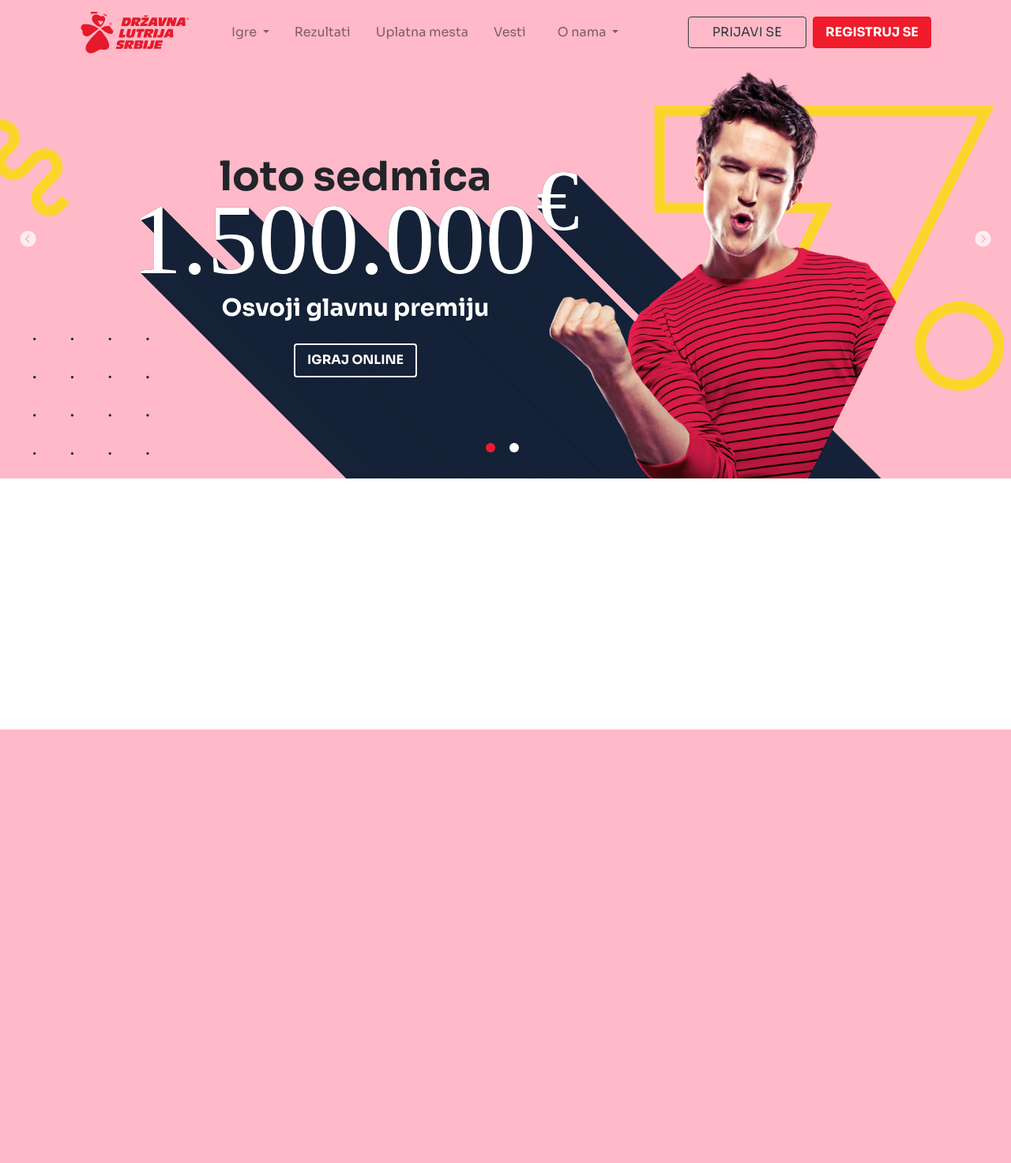
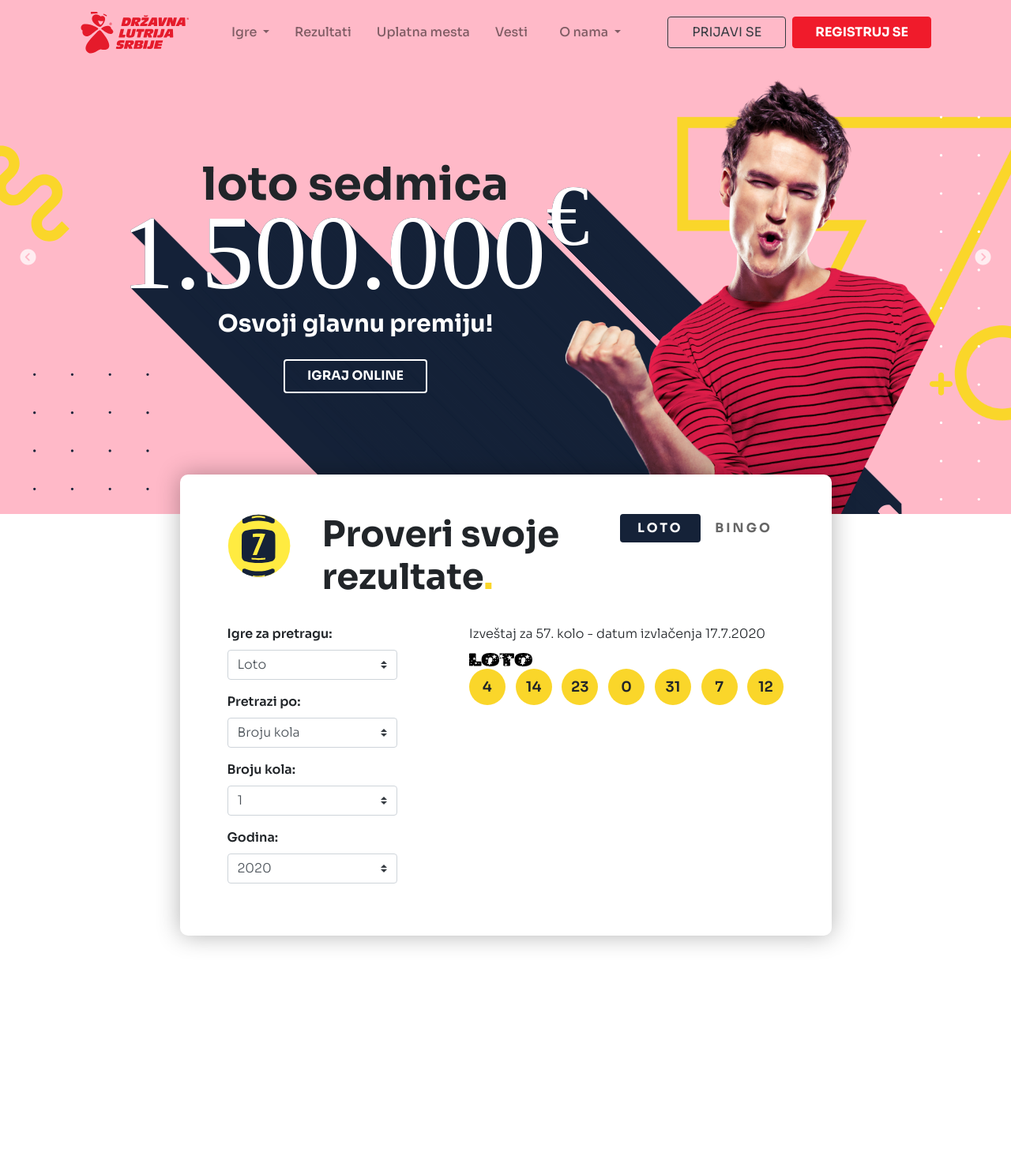
Before and after one commit to millan89/redesign, a PHP site: page / in a window 1280 px wide. Shown: the whole page at 79% size. Before the commit the page ends 924 px from the top, so only its background shows below. Run offline with PHP 8.4, Linux system fonts and the light colour scheme; some libraries are stand-ins or nearby versions; some web fonts are replaced.

Commit message:
radio na hero i na rezulatima

```diff
--- a/css/style.css
+++ b/css/style.css
@@ -14,22 +14,12 @@
     font-family: "Font Awesome 5 Free";
 }
 
-@font-face {
-    font-family: 'Font Awesome Regular';
-    src: url('../fonts/fa-regular-400.eot');
-    src: url('../fonts/fa-regular-400.eot?#iefix') format('embedded-opentype'),
-        url('../fonts/fa-regular-400.woff2') format('woff2'),
-        url('../fonts/fa-regular-400.woff') format('woff'),
-        url('../fonts/fa-regular-400.ttf') format('truetype'),
-        url('../fonts/fa-regular-400.svg') format('svg');
-    font-weight: normal;
-    font-style: normal;
-}
 
 /* VARIABLES */
 :root {
     --brand-white: #FFF;
     --brand-red: #F01B2B;
+    --brand-red-2: #B01521;
     --brand-dark-blue-1: #0048D0;
     --brand-dark-blue-2: #005DFF;
     --brand-light-blue-1: #67BEC9;
@@ -37,6 +27,7 @@
     --brand-pink: #FFB9C8;
     --brand-yellow: #FAD62A;
     --brand-dark-gray: #152238;
+    --brand-dark-gray-2: #666666;
     --brand-light-gray: #EEF2FB;
     --brand-purple: #A73BEC;
     --brand-green: #00CF4C;
@@ -45,14 +36,36 @@
     --font-fa: "Font Awesome 5 Free";
 }
 
+.color-yellow {
+    color: var(--brand-yellow);
+}
+
+p {
+    font-weight: 300;
+}
+
+.h1,
+h1 {
+    font-size: 2.8rem;
+}
+
 
 
 
 
 /* BUTTONS */
 .btn {
-    padding: 0.45rem 0.95rem;
+    padding: 0.45rem 1.75rem;
 }
+
+.btn--padd-xs {
+    padding: 0.25rem .75rem;
+}
+
+.btn--cern {
+    letter-spacing: 3px;
+}
+
 .btn-primary {
     background-color: var(--brand-red);
     border-color: var(--brand-red);
@@ -60,6 +73,11 @@
 
 .btn-primary:hover {
     color: #fff;
+    background-color: var(--brand-red-2);
+    border-color: var(--brand-red-2);
+}
+
+.btn-primary:not(:disabled):not(.disabled):active {
     background-color: var(--brand-red);
     border-color: var(--brand-red);
 }
@@ -80,6 +98,43 @@
     background-color: transparent;
     border-color: var(--brand-white);
     border-width: 2px;
+}
+
+.btn-dark {
+    color: var(--brand-white);
+    border-color: var(--brand-dark-gray);
+    background-color: var(--brand-dark-gray);
+    border-width: 2px;
+}
+
+.btn-dark:hover {
+    color: var(--brand-white);
+    border-color: var(--brand-dark-gray-2);
+    background-color: var(--brand-dark-gray-2);
+}
+
+.btn-dark:not(:disabled):not(.disabled):active {
+    color: var(--brand-white);
+    border-color: var(--brand-dark-gray);
+    background-color: var(--brand-dark-gray);
+    border-width: 2px;
+}
+
+.btn-dark--inactive {
+    color: var(--brand-dark-gray-2);
+    border-color: var(--brand-white);
+    background-color: var(--brand-white);
+    border-width: 2px;
+}
+
+
+/* FORMS */
+label {
+    font-weight: 600;
+}
+
+select {
+    font-weight: 300 !important;
 }
 
 
@@ -507,9 +562,23 @@
     margin-right: 36px;
 }
 
+.nav-link {
+    font-weight: 500;
+}
+
 .dropdown-menu {
     border: 0 none;
-    border-radius: 0;
+    border-radius: 0;.nav-link {
+    display: block;
+    padding: .5rem 1rem;
+        padding-right: 1rem;
+        padding-left: 1rem;
+    font-weight: 500;
+}
+}
+
+.dropdown-item {
+    padding: .5rem 1.5rem;
 }
 
 
@@ -519,7 +588,7 @@
 }
 
 .hero__item {
-    padding-top: 70px;
+    padding-top: 100px;
     overflow: hidden;
 }
 
@@ -546,23 +615,30 @@
     right: 88%;
 }
 
+.hero-dots-2 {
+    position: absolute;
+   bottom: 0;
+   width: 760px;
+   left: 96%;
+}
+
 .hero__item--2 {
     background: var(--brand-light-blue-1);
 }
 
 .hero-text {
-    padding: 10vw 0;
+    padding: 8vw 0 12vw;
 }
 
 .hero-text__small {
-    font-size: 4vw;
+    font-size: 4.5vw;
     font-weight: 700;
     margin-bottom: -10px;
     line-height: 1;
 }
 
 .hero-text__number {
-    font-size: 10vw;
+    font-size: 10.5vw;
     font-family: var(--font-barlow);
     line-height: 1;
     color: var(--brand-white);
@@ -582,8 +658,8 @@
 }
 
 .hero-media > img {
-    max-width: 45vw;
-    transform: translateX(-150px);
+    max-width: 48vw;
+    transform: translateX(-130px);
 }
 
 
@@ -638,6 +714,62 @@
     border-radius: 50%;
     content: none;
 }
+
+
+/* HOME RESULTS */
+.home-results {
+    border-radius: 10px;
+    box-shadow: 0 0 30px 0 rgba(0, 0, 0, .3);
+    z-index: 5;
+    background: var(--brand-white);
+    position: relative;
+    margin-top: -80px;
+    padding: 50px 60px;
+}
+
+.home-results__hd {
+    display: flex;
+    align-items: flex-start;
+}
+
+.home-results__hd img {
+    width: 80px;
+    margin-right: 40px;
+}
+
+.home-results__hd span {
+    font-weight: 700;
+}
+
+.home-results__btns {
+    min-width: 102px;
+}
+
+.hero-balls__logo {
+    width: 80px;
+    fill: var(--brand-dark-gray);
+}
+
+.hero-balls-wrap {
+    display: flex;
+    justify-content: space-between;
+}
+
+.hero-balls-wrap.hero-balls-wrap--yellow .hero-balls-wrap__items {
+    background-color: var(--brand-yellow);
+}
+
+.hero-balls-wrap__items {
+    padding: 10px;
+    border-radius: 50%;
+    width: 46px;
+    height: 46px;
+    text-align: center;
+    font-weight: 600;
+    font-size: 18px;
+}
+
+
 
 
 /* Large devices (desktops, less than 1200px) */
--- a/index.html
+++ b/index.html
@@ -86,7 +86,7 @@
                         <div class="hero-text text-center">
                             <p class="hero-text__small">loto sedmica</p>
                             <p class="hero-text__number ls">1.500.000<sup class="hero-text__number-sym">€</sup></p>
-                            <p class="hero-text__big">Osvoji glavnu premiju</p>
+                            <p class="hero-text__big">Osvoji glavnu premiju!</p>
                             <a class="btn btn-outline-primary" href="#"><strong>IGRAJ ONLINE</strong></a>
                         </div>
                     </div>
@@ -95,6 +95,7 @@
                     </div>
                     <img src="images/zuta-spiralica.svg" alt="" class="hero-yellow-shape" />
                     <img src="images/crne-tackice-hero.svg" alt="" class="hero-dots-l" />
+                    <img src="images/bele-tackice-hero.svg" alt="" class="hero-dots-2" />
                 </div>
             </div>
         </div>
@@ -105,19 +106,106 @@
                         <div class="hero-text text-center">
                             <p class="hero-text__small">loto sedmica</p>
                             <p class="hero-text__number ls">1.750.000<sup class="hero-text__number-sym">€</sup></p>
-                            <p class="hero-text__big">Osvoji glavnu premiju</p>
+                            <p class="hero-text__big">Osvoji glavnu premiju!</p>
                             <a class="btn btn-outline-primary" href="#"><strong>IGRAJ ONLINE</strong></a>
                         </div>
                     </div>
                     <div class="col-sm-4 hero-media">
                         <img src="images\@2x-Hero-devojka.png" alt="">
                     </div>
-                    <img src="images/zuta-spiralica.svg" alt="" class="hero-yellow-shape" />
+                    <img src="images/roze-spiralica.svg" alt="" class="hero-yellow-shape" />
+                    <img src="images/crne-tackice-hero.svg" alt="" class="hero-dots-l" />
+                    <img src="images/bele-tackice-hero-2.svg" alt="" class="hero-dots-2" />
                 </div>
             </div>
         </div>
     </div>
     <!-- HERO SLIDER -->
+
+    <!-- HOME RESULTS -->
+    <section class="">
+        <div class="container">
+            <div class="row justify-content-center">
+                <div class="col-9">
+                    <div class="home-results">
+
+                        <div class="row ">
+                            <div class="col-8">
+                                <p class="h1 home-results__hd"><img src="images/zuta-loptica.svg" alt=""
+                                        class="" /><span>Proveri svoje rezultate<span
+                                                class="color-yellow">.</span></span></p>
+                            </div>
+                            <div class="col-4 text-right">
+                                <button
+                                    class="home-results__btns btn btn-dark btn--padd-xs btn--cern"><strong>LOTO</strong></button>
+                                <button
+                                    class="home-results__btns btn btn-dark btn-dark--inactive btn--padd-xs
+                                    btn--cern"><strong>BINGO</strong></button>
+                            </div>
+                        </div>
+
+                        <div class="row mt-4 justify-content-between">
+                            <div class="col-4">
+                                <form>
+                                    <div class="form-group">
+                                        <label for="exampleFormControlSelect1">Igre za pretragu:</label>
+                                        <select class="form-control custom-select">
+                                            <option>Loto</option>
+                                            <option>Bingo</option>
+                                            <option>Vanredni bingo</option>
+                                        </select>
+                                    </div>
+                                    <div class="form-group">
+                                        <label for="exampleFormControlSelect1">Pretrazi po:</label>
+                                        <select class="form-control custom-select">
+                                            <option>Broju kola</option>
+                                            <option>Opsegu datuma</option>
+                                        </select>
+                                    </div>
+                                    <div class="form-group">
+                                        <label for="exampleFormControlSelect1">Broju kola:</label>
+                                        <select class="form-control custom-select">
+                                            <option>1</option>
+                                            <option>2</option>
+                                            <option>3</option>
+                                            <option>4</option>
+                                            <option>5</option>
+                                        </select>
+                                    </div>
+                                    <div class="form-group">
+                                        <label for="exampleFormControlSelect1">Godina:</label>
+                                        <select class="form-control custom-select">
+                                            <option>2020</option>
+                                            <option>2021</option>
+                                            <option>2022</option>
+                                            <option>2023</option>
+                                        </select>
+                                    </div>
+                                </form>
+                            </div>
+                            <div class="col-7">
+                                <p>Izveštaj za 57. kolo - datum izvlačenja 17.7.2020</p>
+                                <div class="hero-balls">
+                                    <img src="images/loto-logo.svg" alt="" class="hero-balls__logo">
+                                    <div class="hero-balls-wrap hero-balls-wrap--yellow">
+                                        <div class="hero-balls-wrap__items">4</div>
+                                        <div class="hero-balls-wrap__items">14</div>
+                                        <div class="hero-balls-wrap__items">23</div>
+                                        <div class="hero-balls-wrap__items">0</div>
+                                        <div class="hero-balls-wrap__items">31</div>
+                                        <div class="hero-balls-wrap__items">7</div>
+                                        <div class="hero-balls-wrap__items">12</div>
+                                    </div>
+
+                                </div>
+                            </div>
+                        </div>
+                    </div>
+                </div>
+            </div>
+        </div>
+    </section>
+    <!-- HOME RESULTS -->
 
 <br><br><br><br><br><br><br><br><br><br><br><br>
 
```
Also changed, not shown: images/@2x-Hero-devojka.png, images/bele-tackice-hero-2.svg (added), images/bele-tackice-hero.svg (added), images/loto-logo.svg (added), images/roze-spiralica.svg (added), images/zuta-loptica.svg (added).
